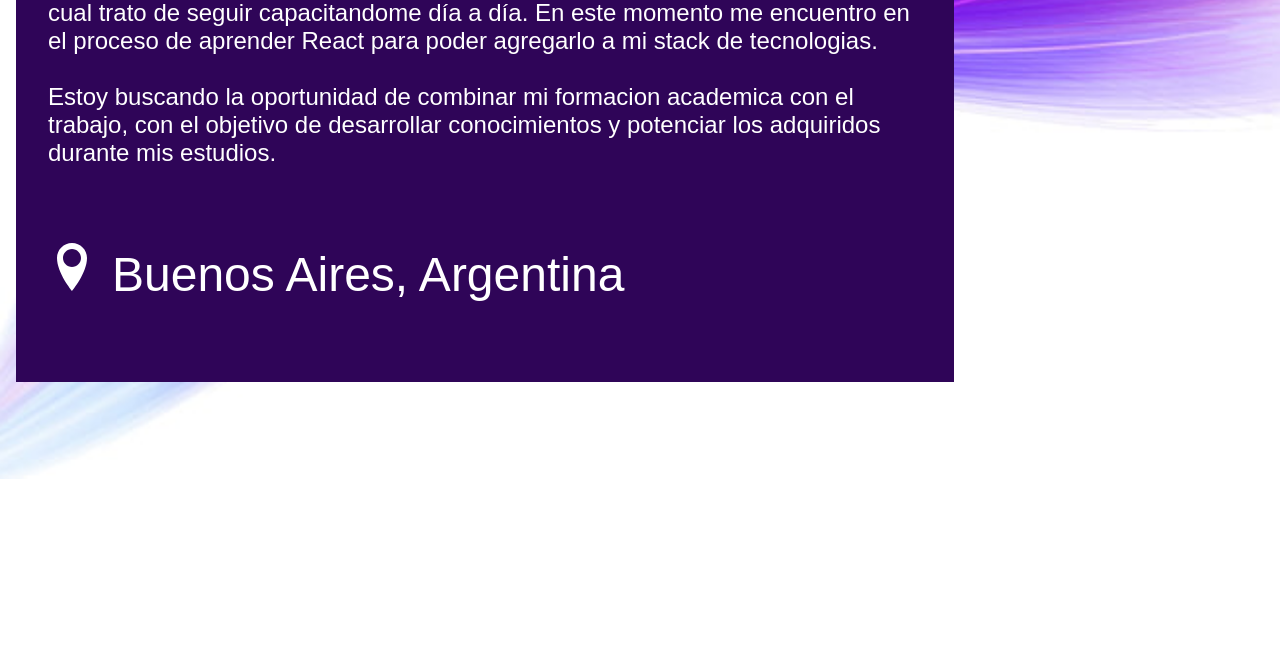
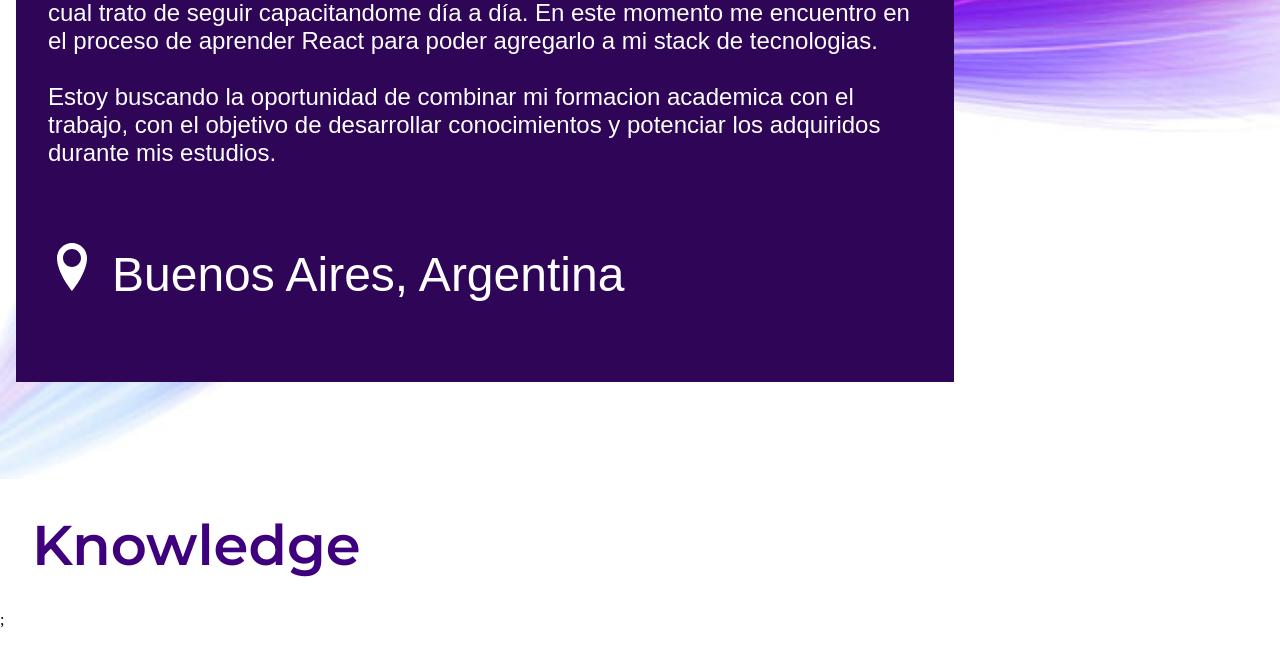
Before and after one commit to matiasgimenezdev/portfolio, a React (Vite) app: page / in a window 1280 px wide. Shown: the part 1185-1852 px from the top of the page. Before the commit the page ends 1664 px from the top, so only its background shows below. Built offline with nearby package versions, Linux system fonts and the light colour scheme; a web font is replaced by a local one.

Commit message:
adding the Knowledge section

```diff
--- a/src/Portfolio.jsx
+++ b/src/Portfolio.jsx
@@ -2,6 +2,7 @@ import { ToastContainer, Zoom } from 'react-toastify';
 import { Header, Introduction, About } from './components';
 import { AiFillHome } from 'react-icons/ai';
 import { useEffect, useState } from 'react';
+import { Knowledge } from './components/Knowledge/Knowledge';
 
 export function Portfolio() {
 	const [scroll, setScroll] = useState(0);
@@ -18,6 +19,7 @@ export function Portfolio() {
 			<Header />
 			<Introduction />
 			<About />
+			<Knowledge />
 
 			{scroll > 0 && (
 				<a href='#Home'>
--- /dev/null
+++ b/src/components/Knowledge/Knowledge.jsx
@@ -0,0 +1,9 @@
+import './Knowledge.scss';
+
+export function Knowledge() {
+	return (
+		<section className='knowledge'>
+			<h2 id='Knowledge'>Knowledge</h2>;
+		</section>
+	);
+}
--- /dev/null
+++ b/src/components/Knowledge/Knowledge.scss
@@ -0,0 +1,8 @@
+@import '../../utils/shared.scss';
+@import '../../utils/shared.scss';
+.knowledge {
+	min-height: 100vh;
+	h2 {
+		@include sectionTitle('Knowledge');
+	}
+}
```
